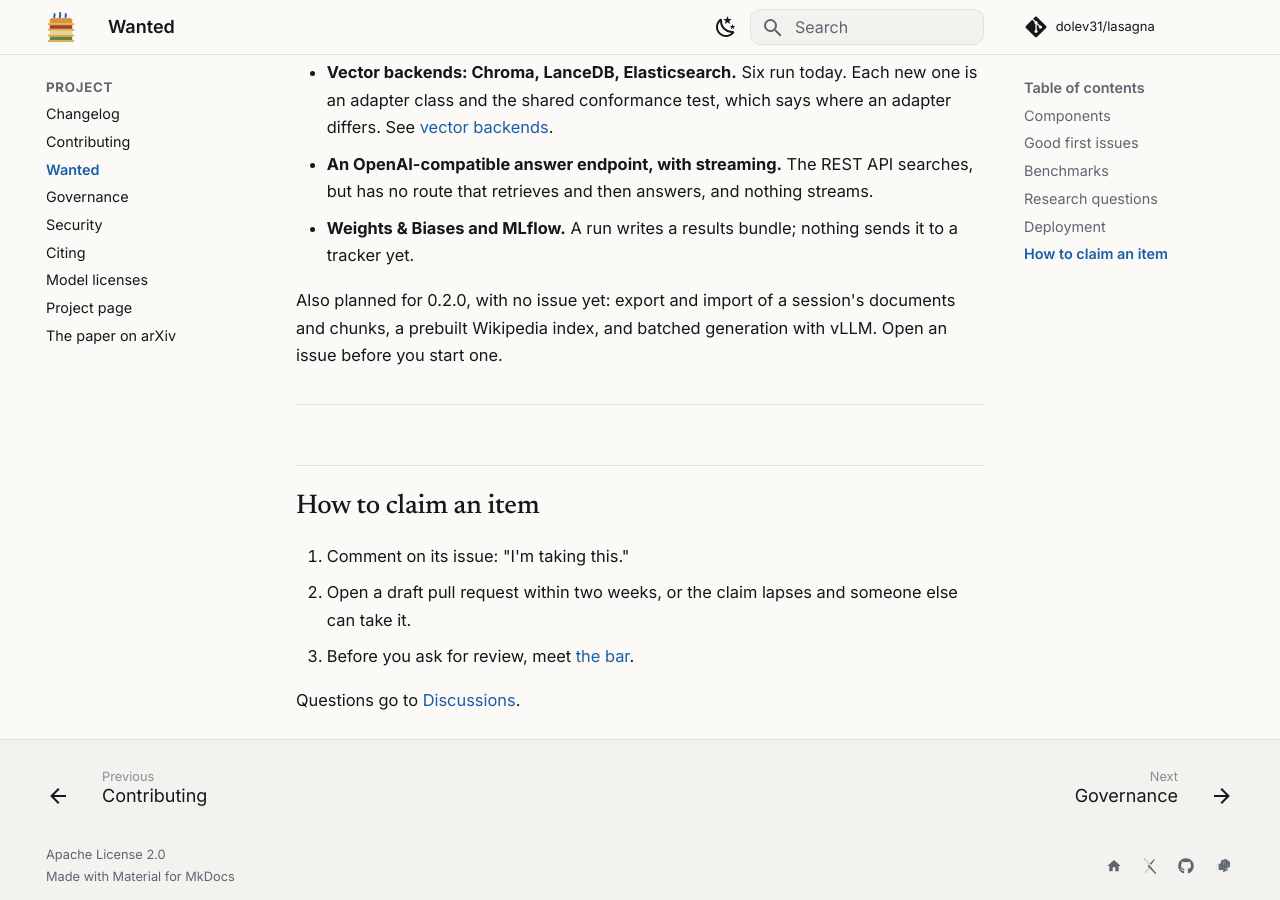
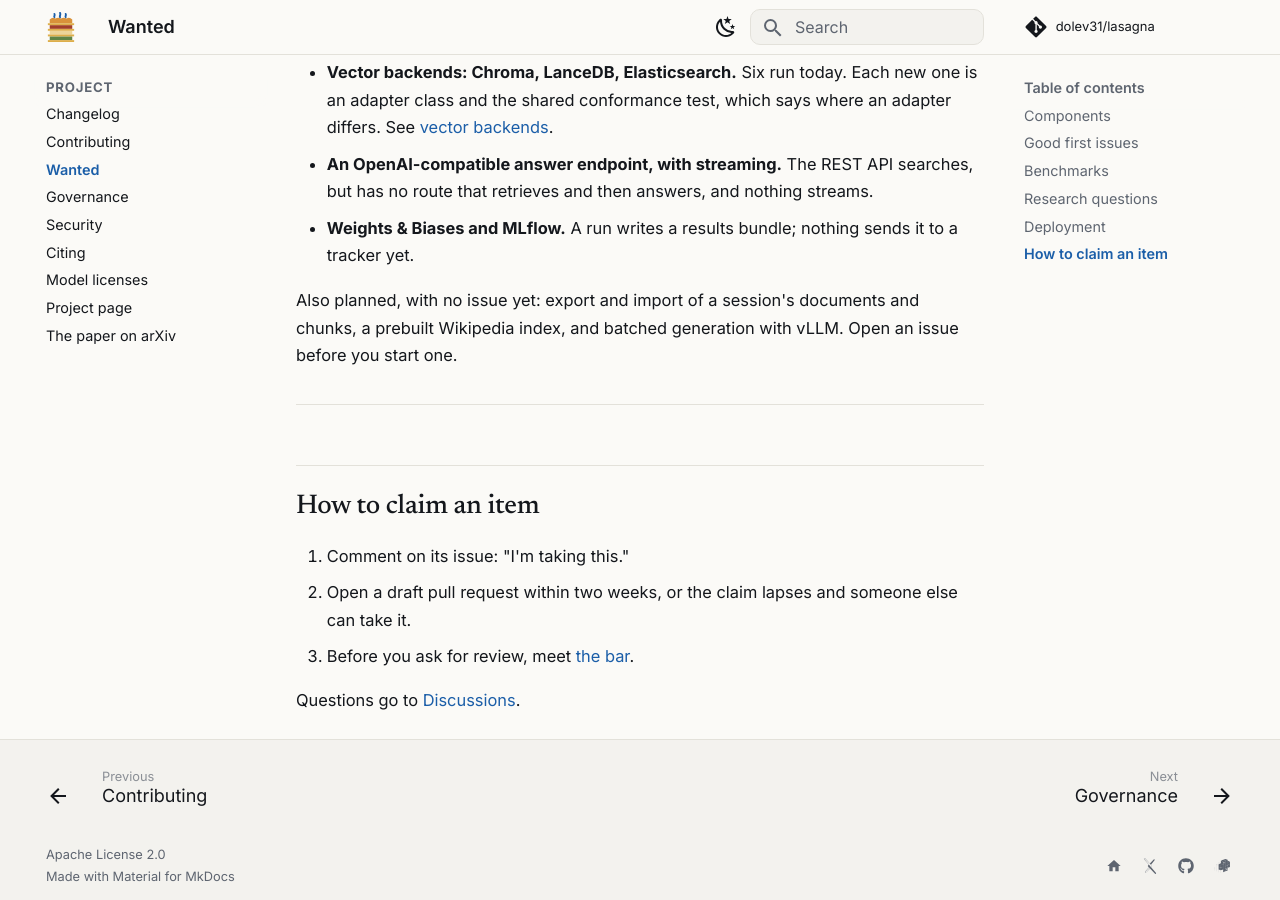
Before and after one commit to dolev31/lasagna, an MkDocs documentation site: the page built from docs/project/wanted.md, in a window 1280 px wide and 900 px high, scrolled down 4216 px. Built offline with MkDocs 1.6.1 and Material for MkDocs 9.7.7, drawn with Linux system fonts in a browser that asks for light colours; comment, search, counter and statistics services are not loaded.

Commit message:
Release 0.2.0: keep the 0.1.0 deprecation promise one release longer, and fix what pointed at 0.1.0
0.1.0 said its old names and the unversioned /api/config/knowledge routes
would go in 0.2.0; they did not, and 0.2.0 would have printed "will be
removed in 0.2.0". The warnings, the --bootstrap help, the route module and
the docs now name 0.3.0, and the CHANGELOG says so under Deprecated. Two tests
read constraints/0.1.0.txt by name; they now read the version from
pyproject.toml. Also: the reproduction README links 0.1.0's constraints at the
v0.1.0 tag, the health example shows 0.2.0, the CITATION.cff comment says what
the concept DOI is for, and the CHANGELOG notes the PyPI links.

Found by an independent review of the release diff.

```diff
--- a/docs/project/wanted.md
+++ b/docs/project/wanted.md
@@ -134,7 +134,7 @@
 - **Weights & Biases and MLflow.** A run writes a results bundle; nothing sends
   it to a tracker yet.
 
-Also planned for 0.2.0, with no issue yet: export and import of a session's
+Also planned, with no issue yet: export and import of a session's
 documents and chunks, a prebuilt Wikipedia index, and batched generation with
 vLLM. Open an issue before you start one.
 
--- a/src/lasagna/__init__.py
+++ b/src/lasagna/__init__.py
@@ -215,7 +215,7 @@
         # Not cached, so every use is reported. stacklevel=2 is the user's line
         # for `from lasagna import X` too: warn() skips importlib's frames.
         _warnings.warn(
-            f"`lasagna.{name}` is deprecated and will be removed in 0.2.0. "
+            f"`lasagna.{name}` is deprecated and will be removed in 0.3.0. "
             f"Use `from {mod.__name__} import {attr_name}`.",
             DeprecationWarning,
             stacklevel=2,
```
Also changed, not shown: CHANGELOG.md (+12 -0 lines), docs/reference/cli.md (+1 -1 lines), examples/reproduction/README.md (+1 -1 lines), src/lasagna/api/docs/endpoints.md (+2 -2 lines), 6 other files.
